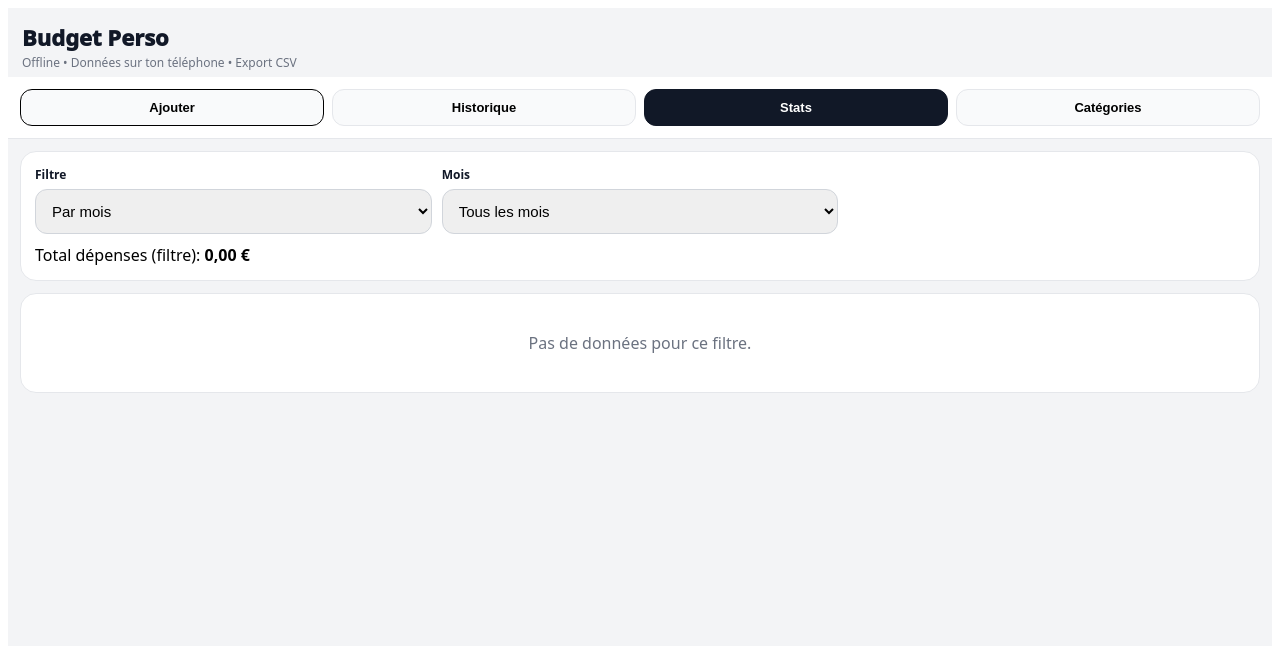
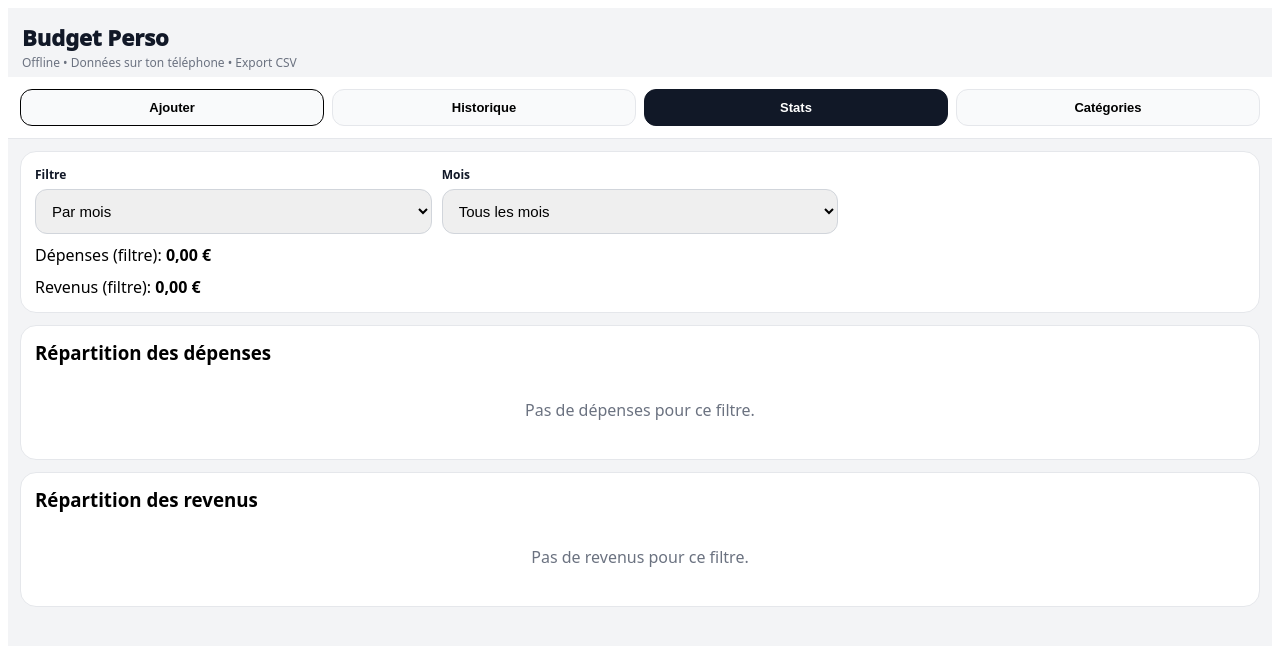
Before and after one commit to kxirox/budget-pwa, a React (Vite) app: page / in a window 1280 px wide. Both pictures are taken after a click on the button "Stats". Shown: the top 646 px of the page. Built offline with nearby package versions, Linux system fonts and the light colour scheme.

Commit message:
Stats: separate income & expense pie charts + period filter

```diff
--- a/src/components/Stats.jsx
+++ b/src/components/Stats.jsx
@@ -36,14 +36,14 @@ export default function Stats({ expenses, categories }) {
     });
   }, [expenses, mode, from, to, month]);
 
-  // Build chart data by category (expenses only)
-  const data = useMemo(() => {
+
+
+  // calcul des deux dataset
+  const expenseData = useMemo(() => {
     const map = new Map(categories.map(c => [c, 0]));
 
     for (const e of statsFiltered) {
-      // On ne prend que les dépenses pour le camembert
-      if (e.kind === "income") continue;
-
+      if (e.kind !== "expense") continue;
       const cat = String(e.category || "Autres").trim() || "Autres";
       map.set(cat, (map.get(cat) || 0) + Number(e.amount || 0));
     }
@@ -54,7 +54,34 @@ export default function Stats({ expenses, categories }) {
       .sort((a, b) => b.value - a.value);
   }, [statsFiltered, categories]);
 
-  const total = useMemo(() => data.reduce((s, d) => s + d.value, 0), [data]);
+  const incomeData = useMemo(() => {
+    const map = new Map(categories.map(c => [c, 0]));
+
+    for (const e of statsFiltered) {
+      if (e.kind !== "income") continue;
+      const cat = String(e.category || "Autres").trim() || "Autres";
+      map.set(cat, (map.get(cat) || 0) + Number(e.amount || 0));
+    }
+
+    return Array.from(map.entries())
+      .map(([name, value]) => ({ name, value: Math.round(value * 100) / 100 }))
+      .filter(d => d.value > 0)
+      .sort((a, b) => b.value - a.value);
+  }, [statsFiltered, categories]);
+  // fin des blocs de calcul
+
+
+
+
+
+
+
+
+  const expenseTotal = useMemo(() => expenseData.reduce((s, d) => s + d.value, 0), [expenseData]);
+  const incomeTotal = useMemo(() => incomeData.reduce((s, d) => s + d.value, 0), [incomeData]);
+
+
+
 
   return (
     <div style={{ padding: 12, display: "grid", gap: 12 }}>
@@ -104,21 +131,29 @@ export default function Stats({ expenses, categories }) {
           </div>
 
           <div style={styles.big}>
-            Total dépenses (filtre): <span style={{ fontWeight: 900 }}>{formatEUR(total)}</span>
+            Dépenses (filtre): <span style={{ fontWeight: 900 }}>{formatEUR(expenseTotal)}</span>
           </div>
+          <div style={styles.big}>
+            Revenus (filtre): <span style={{ fontWeight: 900 }}>{formatEUR(incomeTotal)}</span>
+          </div>
+
         </div>
       </div>
 
+
+
       <div style={styles.card}>
-        {data.length === 0 ? (
+        <h3 style={{ margin: 0, marginBottom: 10 }}>Répartition des dépenses</h3>
+
+        {expenseData.length === 0 ? (
           <div style={{ color: "#6b7280", textAlign: "center", padding: 24 }}>
-            Pas de données pour ce filtre.
+            Pas de dépenses pour ce filtre.
           </div>
         ) : (
           <div style={{ width: "100%", height: 320 }}>
             <ResponsiveContainer width="100%" height="100%">
               <PieChart>
-                <Pie dataKey="value" data={data} label />
+                <Pie dataKey="value" data={expenseData} label />
                 <Tooltip formatter={(v) => formatEUR(v)} />
                 <Legend />
               </PieChart>
@@ -127,11 +162,37 @@ export default function Stats({ expenses, categories }) {
         )}
       </div>
 
-      {data.length > 0 && (
+
+
+
+      <div style={styles.card}>
+        <h3 style={{ margin: 0, marginBottom: 10 }}>Répartition des revenus</h3>
+
+        {incomeData.length === 0 ? (
+          <div style={{ color: "#6b7280", textAlign: "center", padding: 24 }}>
+            Pas de revenus pour ce filtre.
+          </div>
+        ) : (
+          <div style={{ width: "100%", height: 320 }}>
+            <ResponsiveContainer width="100%" height="100%">
+              <PieChart>
+                <Pie dataKey="value" data={incomeData} label />
+                <Tooltip formatter={(v) => formatEUR(v)} />
+                <Legend />
+              </PieChart>
+            </ResponsiveContainer>
+          </div>
+        )}
+      </div>
+
+
+
+
+      {expenseData.length > 0 && (
         <div style={styles.card}>
           <h3 style={{ margin: 0, marginBottom: 10 }}>Top catégories</h3>
           <div style={{ display: "grid", gap: 8 }}>
-            {data.slice(0, 6).map(d => (
+            {expenseData.slice(0, 6).map(d => (
               <div key={d.name} style={styles.line}>
                 <div style={{ fontWeight: 800 }}>{d.name}</div>
                 <div style={{ fontWeight: 900 }}>{formatEUR(d.value)}</div>
```
